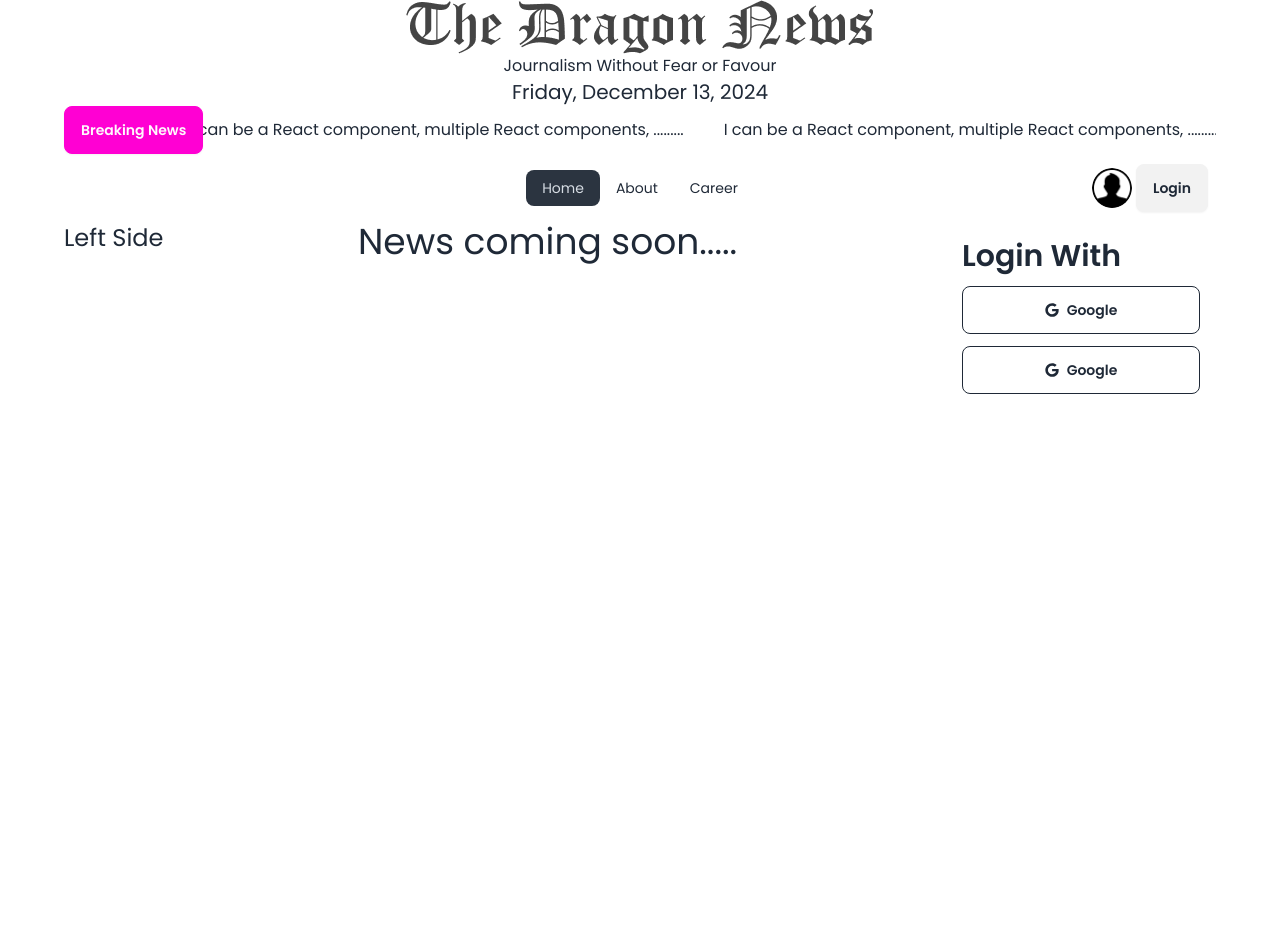
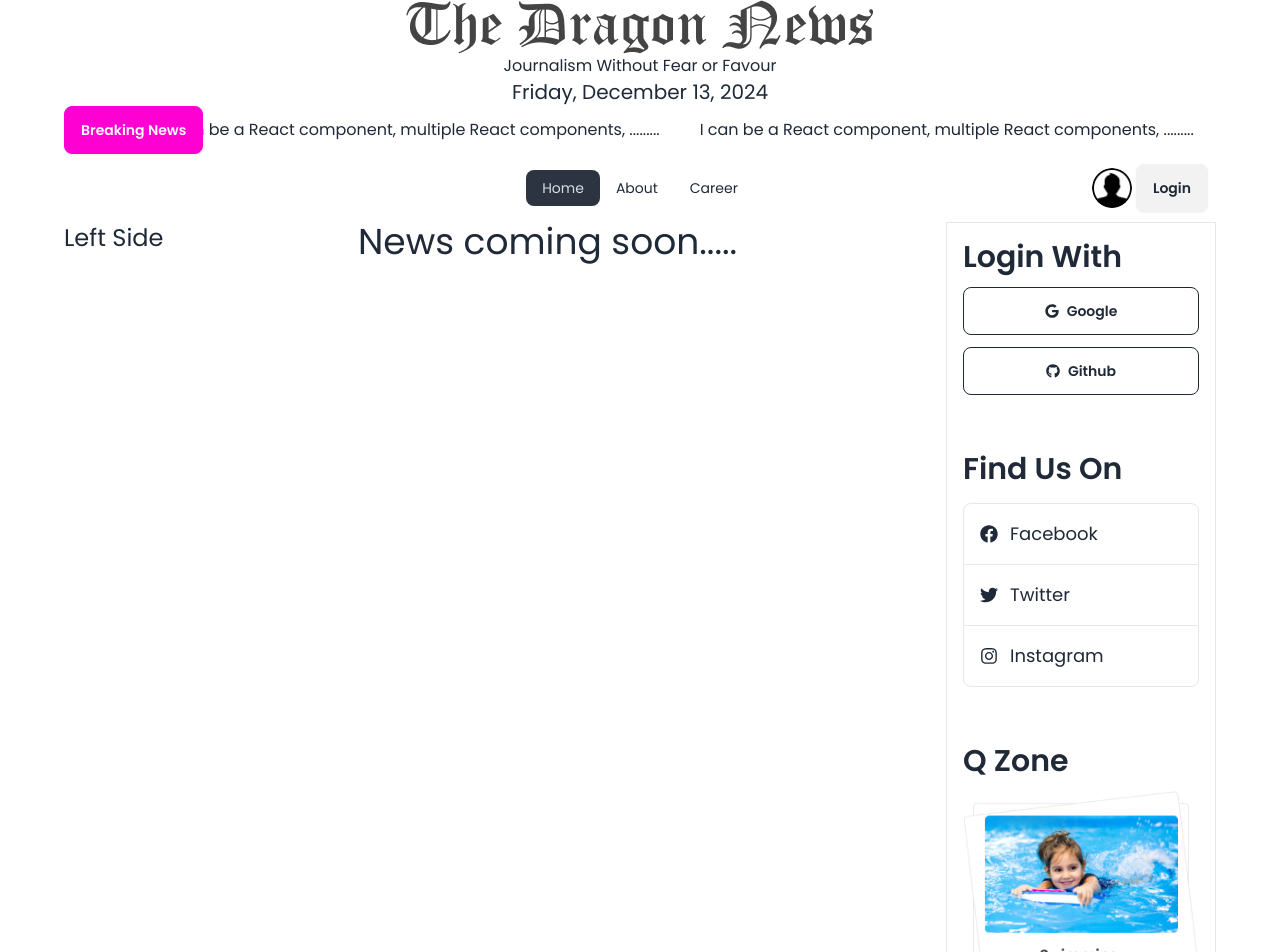
Before and after one commit to mazharul03/react-dragon-news-auth, a React (Vite) app: page / in a window 1280 px wide. Shown: the top 952 px of the page. Before the commit the page ends 800 px from the top, so only its background shows below. Built offline with nearby package versions, Linux system fonts and the light colour scheme.

Commit message:
Right navigation and info with icons

```diff
--- a/src/Pages/Shared/RightSideNav/RightSideNav.jsx
+++ b/src/Pages/Shared/RightSideNav/RightSideNav.jsx
@@ -1,18 +1,46 @@
-import { FaGoogle } from "react-icons/fa";
+import { FaFacebook, FaGithub, FaGoogle, FaInstagram, FaTwitter } from "react-icons/fa";
+import qZone1 from '../../../assets/swimming.png';
+import qZone2 from '../../../assets/class.png';
+import qZone3 from '../../../assets/playground.png';
 
 const RightSideNav = () => {
     return (
-        <div>
-            <div className="p-4 space-y-3">
+        <div className="border mb-8">
+            <div className="p-4 space-y-3 mb-6">
                 <h2 className="text-3xl font-semibold">Login With</h2>
                 <button className="btn btn-outline w-full">
                 <FaGoogle />
                     Google
                 </button>
                 <button className="btn btn-outline w-full">
-                <FaGoogle />
-                    Google
+                <FaGithub />
+                    Github
                 </button>
+            </div>
+            <div className="p-4 mb-6">
+                <h2 className="text-3xl mb-4 font-semibold">Find Us On</h2>
+                <a className="p-4 flex text-lg items-center border rounded-t-lg" href="">
+                    <FaFacebook className="mr-3"></FaFacebook>
+                    Facebook
+                </a>
+                <a className="p-4 flex text-lg items-center border-x" href="">
+                    <FaTwitter className="mr-3"></FaTwitter>
+                    Twitter
+                </a>
+                <a className="p-4 flex text-lg items-center border rounded-b-lg" href="">
+                    <FaInstagram className="mr-3"></FaInstagram>
+                    Instagram
+                </a>
+            </div>
+
+            {/* q zone */}
+
+            <div className="p-4 space-y-3 mb-6">
+                <h2 className="text-3xl font-semibold">Q Zone</h2>
+                <img src={qZone1} alt="" />
+                <img src={qZone2} alt="" />
+                <img src={qZone3} alt="" />
+
             </div>
         </div>
     );
```
